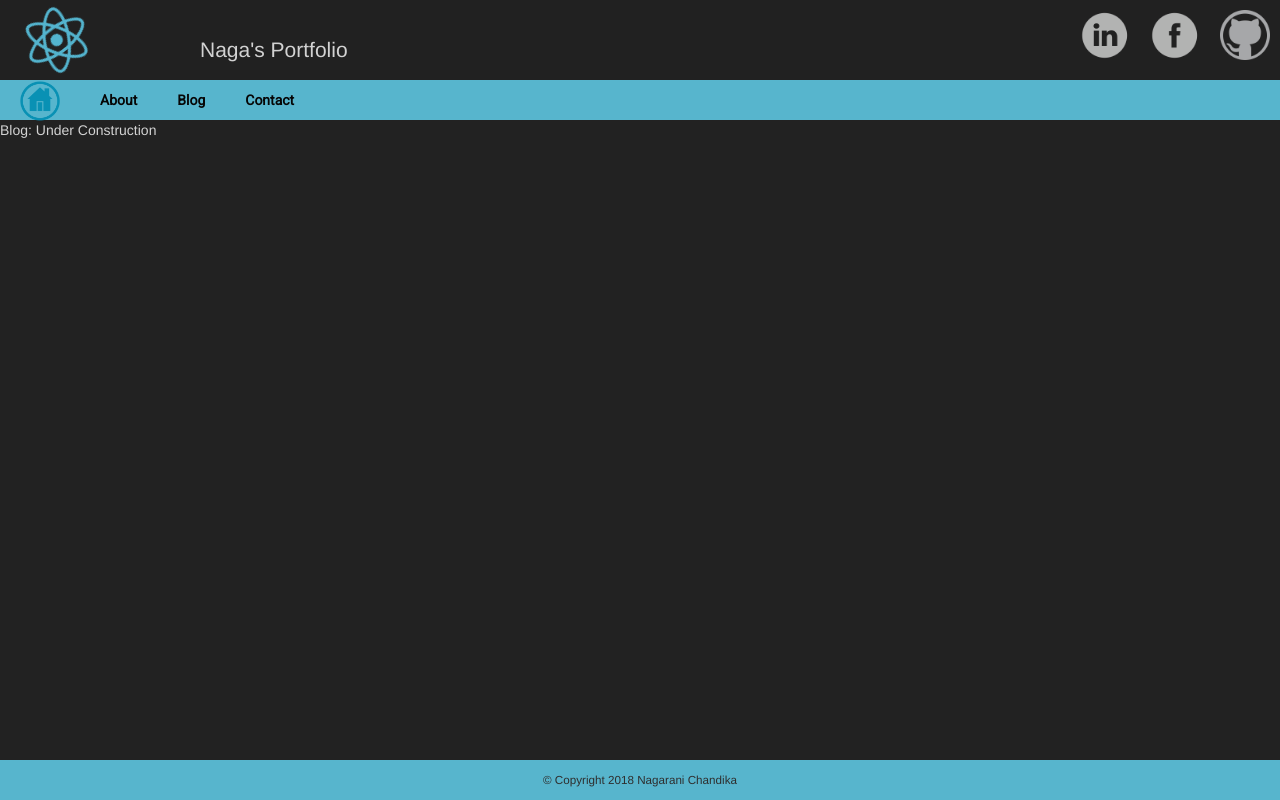
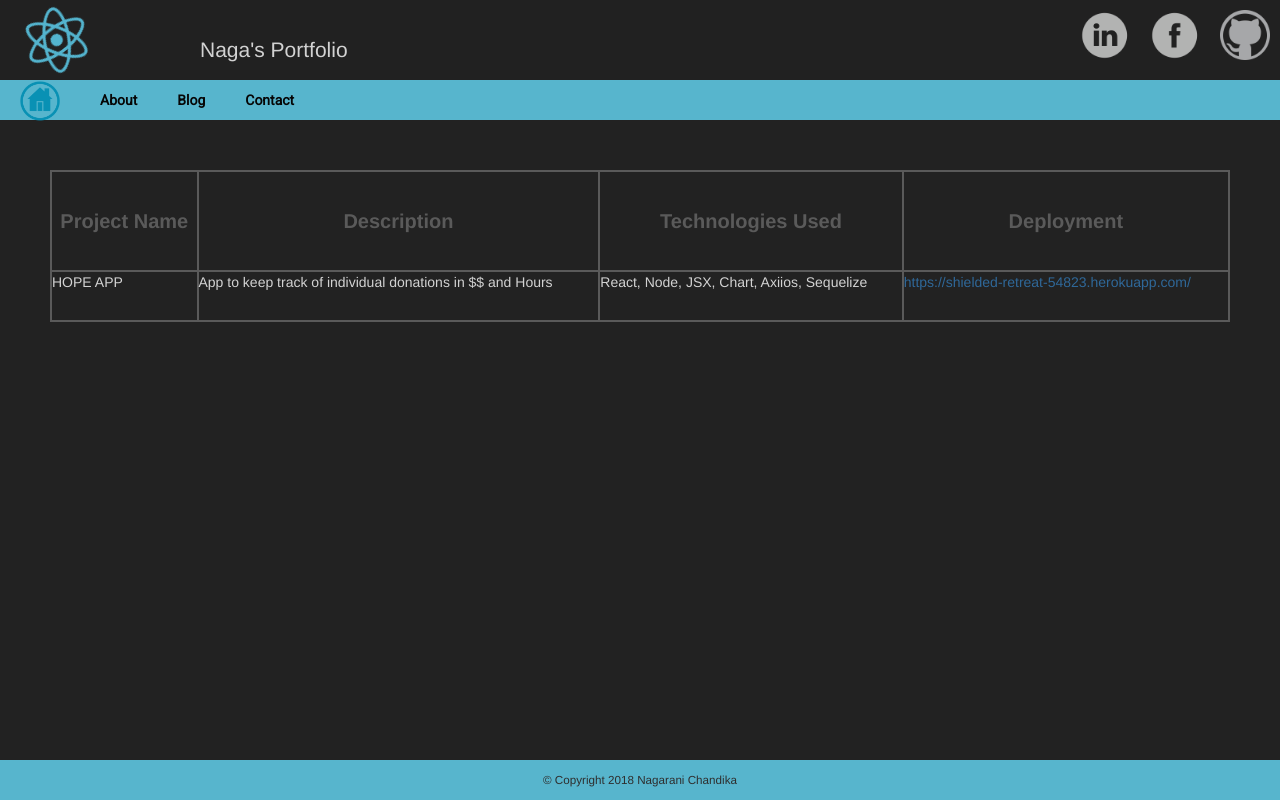
Before and after one commit to nchandika1/Naga-Portfolio, a React (Create React App) app: page / in a window 1280 px wide. Both pictures are taken after a click on the link "Blog". Built offline with nearby package versions, Linux system fonts and the light colour scheme.

Commit message:
ready for deploy

```diff
--- a/src/components/pages/Blog/Blog.css
+++ b/src/components/pages/Blog/Blog.css
@@ -1,3 +1,23 @@
 .Blog-content {
 	color:white;
+	padding: 50px;
 }
+
+table {
+	width: 100%;
+}
+
+th {
+	height: 100px;
+	color: dimgray;
+	border: 2px solid dimgray;
+	text-align: center;
+	font-weight: bolder;
+	font-size: 20px;
+
+}
+
+td {
+	height: 50px;
+	border: 2px solid dimgray;
+}
--- a/src/components/pages/Blog/Blog.js
+++ b/src/components/pages/Blog/Blog.js
@@ -2,8 +2,26 @@ import React from 'react';
 import './Blog.css';
 
 const Blog = () => {
-	console.log("Inside Blog");
-	return <div className="Blog-content">Blog: Under Construction</div>
+	return (
+		<div className="Blog-content">
+			<div className="Project">
+				<table className="Table-Style">
+					<tr>
+						<th>Project Name</th>
+						<th>Description</th>
+						<th>Technologies Used</th>
+						<th>Deployment</th>
+					</tr>
+						<td>HOPE APP</td>
+						<td>App to keep track of individual donations in $$ and Hours</td>
+						<td>React, Node, JSX, Chart, Axiios, Sequelize</td>
+						<td><a href="https://shielded-retreat-54823.herokuapp.com/" target="_blank">https://shielded-retreat-54823.herokuapp.com/</a></td>
+					<tr>
+					</tr>
+				</table>
+			</div>
+		</div>
+	);
 };
 
 export default Blog;
```
Also changed, not shown: package.json (+7 -1 lines), 12 other files (tests, documents, lock files or other folders).
